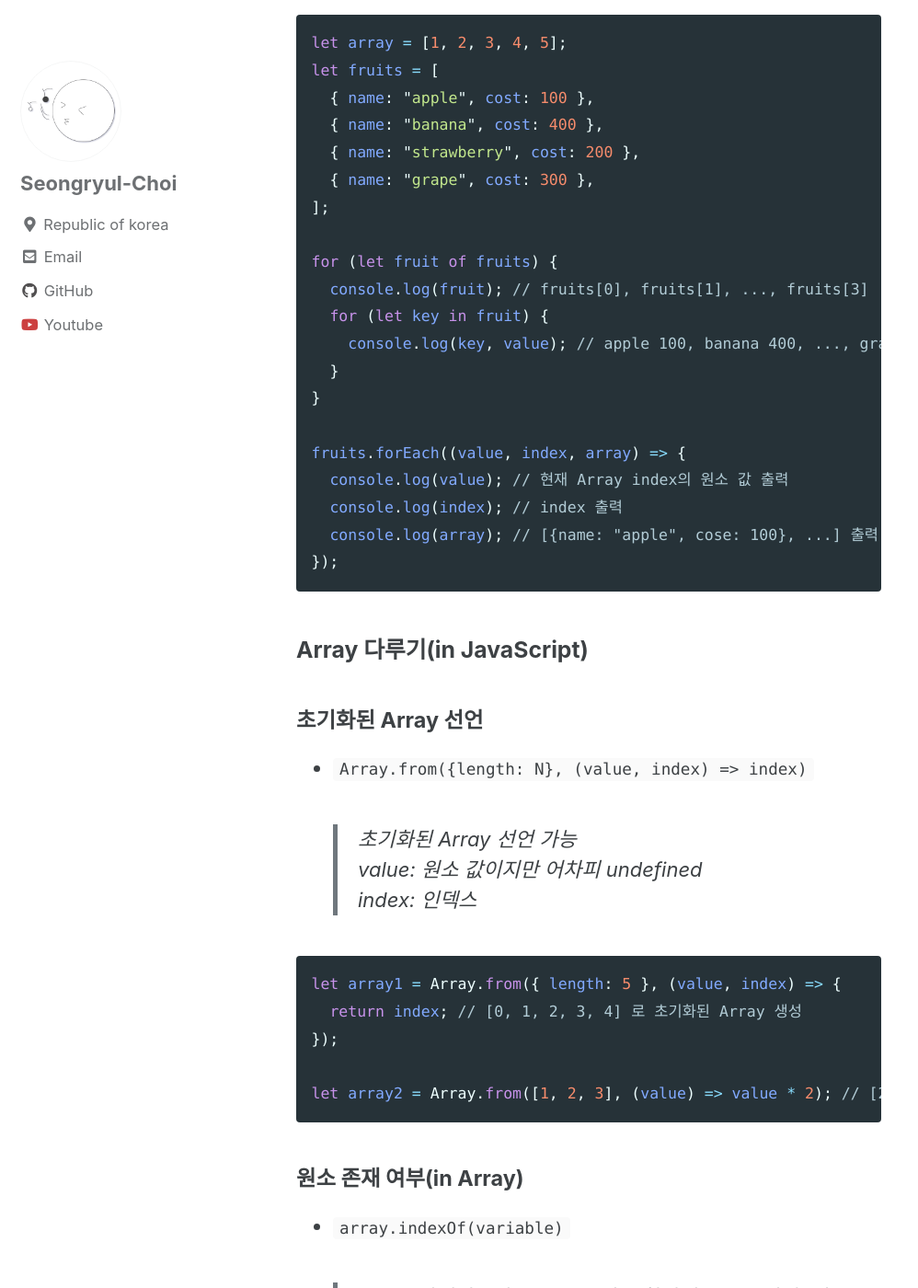
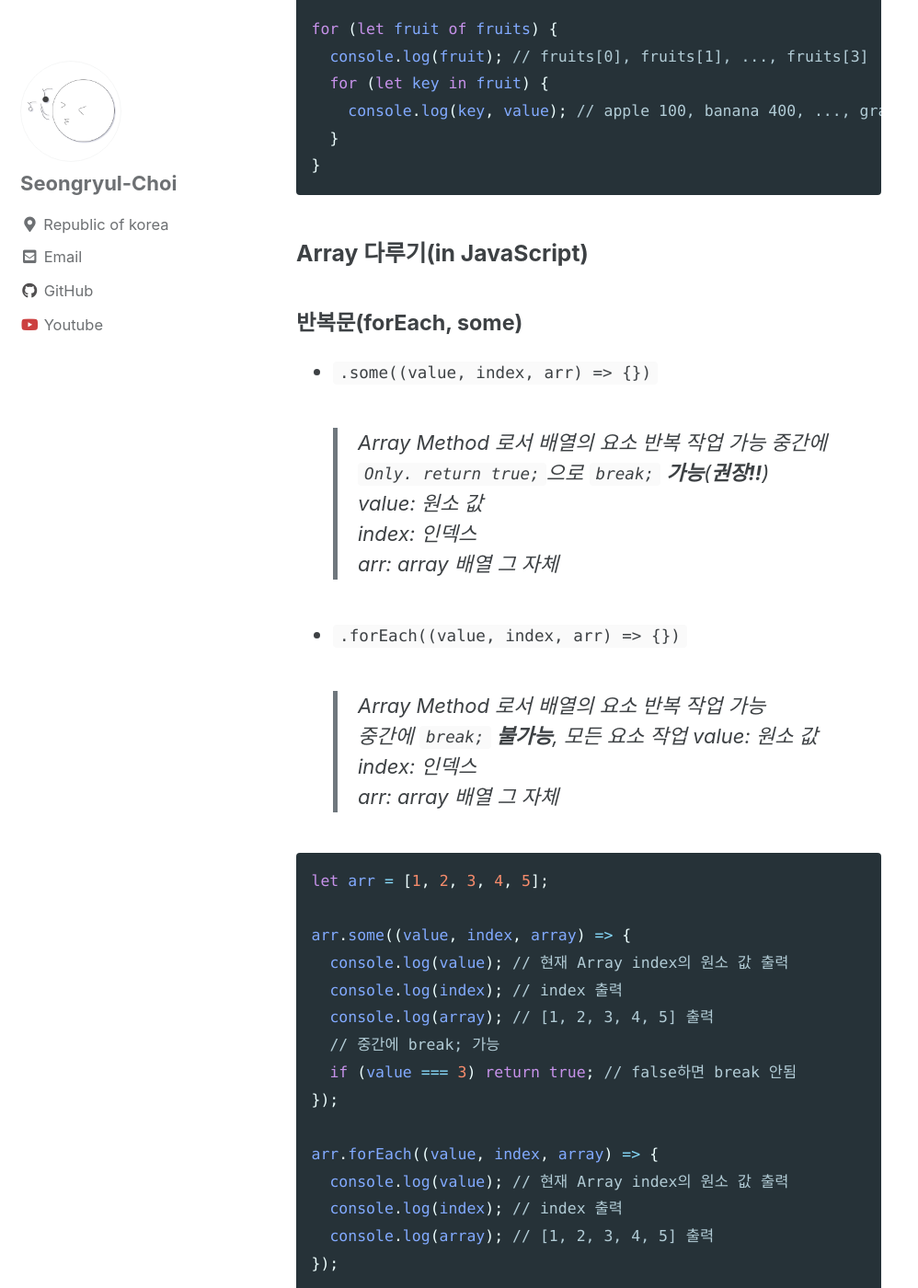
Before and after one commit to ryulurala/ryulurala.github.io, a Jekyll site: the page built from _posts/2021-01-17-reference_javascript.md, in a window 1280 px wide and 1400 px high, scrolled down 3655 px. Shown: the whole window at 92% size, without its empty margins (0-998 px from the left). Built offline with Jekyll 4.4.1, drawn with Linux system fonts in a browser that asks for light colours; cached includes are drawn as plain includes; some of the changed text lies outside the part shown.

Commit message:
Update JavaScript-Reference(about some vs forEach)

````diff
--- a/_posts/2021-01-17-reference_javascript.md
+++ b/_posts/2021-01-17-reference_javascript.md
@@ -101,15 +96,42 @@ for (let fruit of fruits) {
     console.log(key, value); // apple 100, banana 400, ..., grape 300
   }
 }
-
-fruits.forEach((value, index, array) => {
-  console.log(value); // 현재 Array index의 원소 값 출력
-  console.log(index); // index 출력
-  console.log(array); // [{name: "apple", cose: 100}, ...] 출력
-});
 ```
 
 ### Array 다루기(in JavaScript)
+
+#### 반복문(forEach, some)
+
+- `.some((value, index, arr) => {})`
+  > Array Method 로서 배열의 요소 반복 작업 가능
+  > 중간에 `Only. return true;`으로 `break;` **가능**(**권장!!**)
+  > value: 원소 값
+  > index: 인덱스
+  > arr: array 배열 그 자체
+- `.forEach((value, index, arr) => {})`
+  > Array Method 로서 배열의 요소 반복 작업 가능
+  > 중간에 `break;` **불가능**, 모든 요소 작업
+  > value: 원소 값
+  > index: 인덱스
+  > arr: array 배열 그 자체
+
+```js
+let arr = [1, 2, 3, 4, 5];
+
+arr.some((value, index, array) => {
+  console.log(value); // 현재 Array index의 원소 값 출력
+  console.log(index); // index 출력
+  console.log(array); // [1, 2, 3, 4, 5] 출력
+  // 중간에 break; 가능
+  if (value === 3) return true; // false하면 break 안됨
+});
+
+arr.forEach((value, index, array) => {
+  console.log(value); // 현재 Array index의 원소 값 출력
+  console.log(index); // index 출력
+  console.log(array); // [1, 2, 3, 4, 5] 출력
+});
+```
 
 #### 초기화된 Array 선언
 
````
Also changed, not shown: other parts of _posts/2021-01-17-reference_javascript.md (+1 -6 lines).
